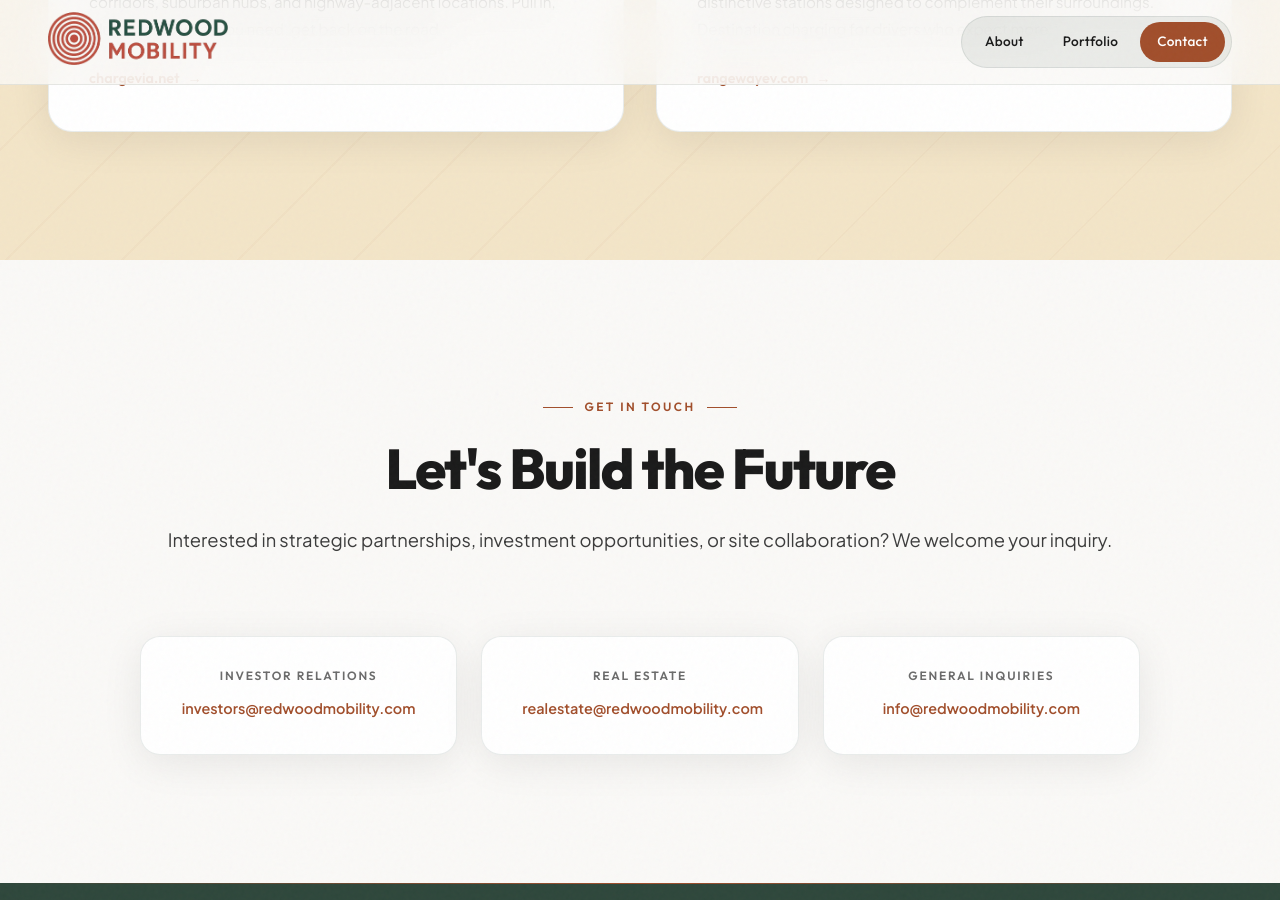
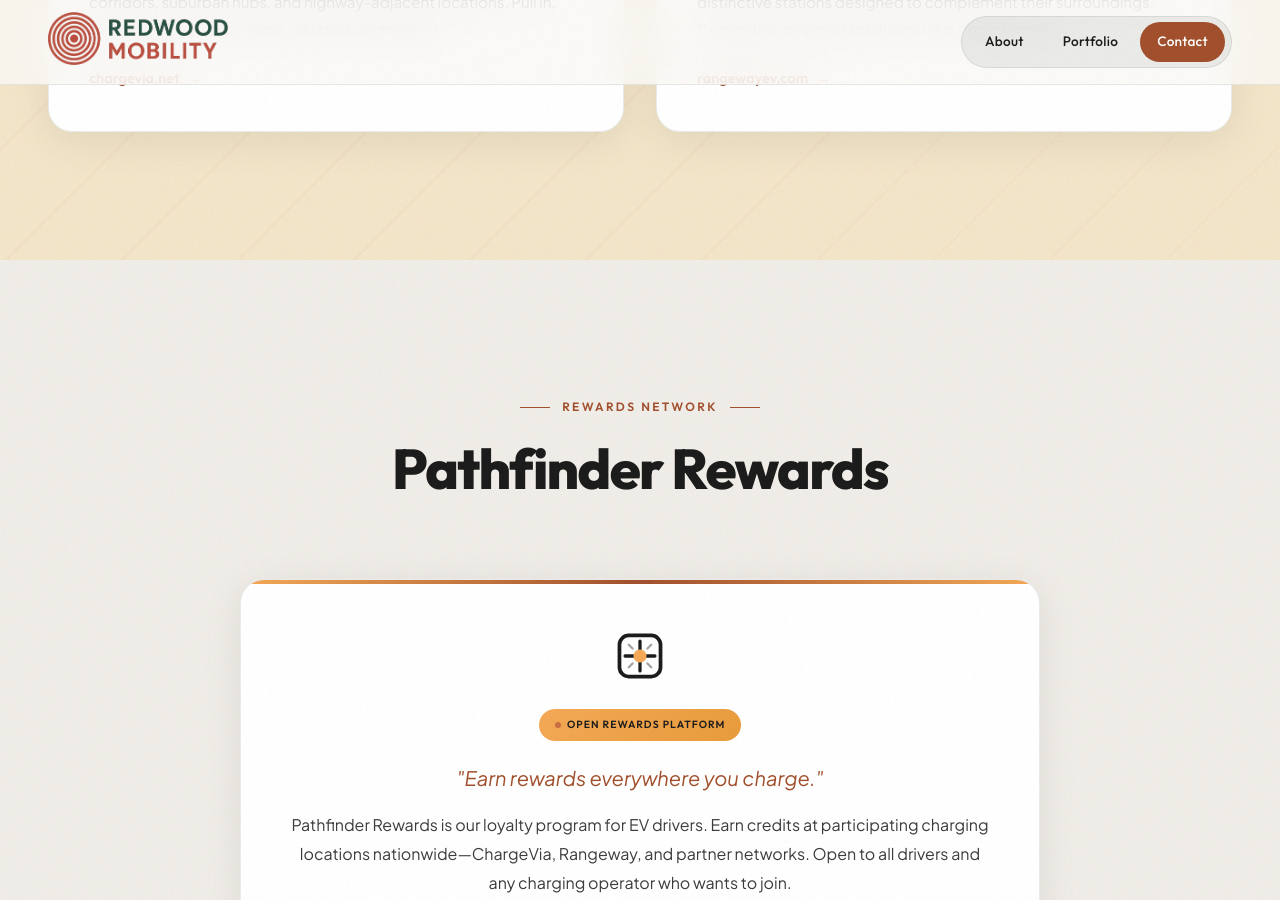
Before and after one commit to Redwood-Mobility/redwood-pages, a Jekyll site: the page built from index.html, in a window 1280 px wide and 900 px high, scrolled down 2954 px. Built offline with Jekyll 4.4.1, drawn with Linux system fonts in a browser that asks for light colours; some of the changed text lies outside the part shown.

Commit message:
Add Pathfinder Rewards section to main site
- Add new Pathfinder Rewards section between Portfolio and Contact
- Show as "Open Rewards Platform" distinct from operating brands
- Include For Drivers and For Partners feature highlights
- Add gold accent gradient matching Pathfinder branding
- Responsive styling for mobile

🤖 Generated with [Claude Code](https://claude.com/claude-code)

Co-Authored-By: Claude Opus 4.5 <noreply@anthropic.com>

```diff
--- a/assets/css/main.css
+++ b/assets/css/main.css
@@ -974,6 +974,119 @@ nav.scrolled {
     transform: translateX(6px);
 }
 
+/* ===== Pathfinder Section ===== */
+.pathfinder {
+    padding: var(--section-padding) 3rem;
+    background: var(--bg-tertiary);
+    position: relative;
+}
+
+.pathfinder-container {
+    max-width: var(--container-max);
+    margin: 0 auto;
+}
+
+.pathfinder-content {
+    max-width: 800px;
+    margin: 0 auto;
+}
+
+.pathfinder-card {
+    background: var(--card-bg);
+    border-radius: 24px;
+    padding: 3rem;
+    border: 1px solid var(--card-border);
+    box-shadow: var(--card-shadow);
+    text-align: center;
+    position: relative;
+    overflow: hidden;
+}
+
+.pathfinder-card::before {
+    content: '';
+    position: absolute;
+    top: 0;
+    left: 0;
+    right: 0;
+    height: 4px;
+    background: linear-gradient(90deg, #f4a855, var(--redwood-copper), #f4a855);
+}
+
+.pathfinder-logo {
+    display: flex;
+    justify-content: center;
+    margin-bottom: 1.5rem;
+    color: var(--text-primary);
+}
+
+.pathfinder-logo svg {
+    width: 56px;
+    height: 56px;
+}
+
+.brand-tag-platform {
+    background: linear-gradient(135deg, #f4a855 0%, #e89b3a 100%);
+    color: #1a1a1a;
+}
+
+.pathfinder-tagline {
+    font-size: 1.25rem;
+    font-style: italic;
+    color: var(--redwood-copper);
+    margin-bottom: 1rem;
+}
+
+.pathfinder-description {
+    font-size: 1rem;
+    line-height: 1.8;
+    color: var(--text-secondary);
+    margin-bottom: 2rem;
+}
+
+.pathfinder-features {
+    display: grid;
+    grid-template-columns: repeat(2, 1fr);
+    gap: 1.5rem;
+    margin-bottom: 2rem;
+    text-align: left;
+}
+
+.pathfinder-feature {
+    padding: 1rem 1.25rem;
+    background: var(--bg-secondary);
+    border-radius: 12px;
+}
+
+.feature-label {
+    display: block;
+    font-family: var(--font-display);
+    font-size: 0.75rem;
+    font-weight: 600;
+    text-transform: uppercase;
+    letter-spacing: 0.1em;
+    color: var(--redwood-copper);
+    margin-bottom: 0.35rem;
+}
+
+.feature-text {
+    font-size: 0.9rem;
+    color: var(--text-secondary);
+}
+
+.pathfinder-card .portfolio-link {
+    display: inline-flex;
+}
+
+@media (max-width: 768px) {
+    .pathfinder-features {
+        grid-template-columns: 1fr;
+    }
+
+    .pathfinder-card {
+        padding: 2rem;
+    }
+}
+
 /* ===== Contact Section ===== */
 .contact {
     padding: var(--section-padding) 3rem;
--- a/index.html
+++ b/index.html
@@ -157,6 +157,43 @@ description: Building premium electric vehicle charging infrastructure across Am
     </div>
 </section>
 
+<!-- Pathfinder Rewards -->
+<section class="pathfinder" id="pathfinder">
+    <div class="pathfinder-container">
+        <div class="section-header reveal">
+            <span class="section-eyebrow">Rewards Network</span>
+            <h2 class="section-title">Pathfinder Rewards</h2>
+        </div>
+
+        <div class="pathfinder-content reveal">
+            <div class="pathfinder-card">
+                <div class="pathfinder-logo">
+                    <svg xmlns="http://www.w3.org/2000/svg" width="56" height="56" viewBox="0 0 60 60">
+                        <rect x="8" y="8" width="44" height="44" rx="10" ry="10" stroke="currentColor" stroke-width="4" fill="none"/>
+                        <path d="M30 14 L30 23 M30 37 L30 46 M14 30 L23 30 M37 30 L46 30" stroke="currentColor" stroke-width="3.5" stroke-linecap="round"/>
+                        <path d="M18 18 L22 22 M38 38 L42 42 M42 18 L38 22 M22 38 L18 42" stroke="currentColor" stroke-width="2.5" stroke-linecap="round" opacity="0.4"/>
+                        <circle cx="30" cy="30" r="7" fill="#f4a855"/>
+                    </svg>
+                </div>
+                <span class="brand-tag brand-tag-platform">Open Rewards Platform</span>
+                <p class="pathfinder-tagline">"Earn rewards everywhere you charge."</p>
+                <p class="pathfinder-description">Pathfinder Rewards is our loyalty program for EV drivers. Earn credits at participating charging locations nationwide—ChargeVia, Rangeway, and partner networks. Open to all drivers and any charging operator who wants to join.</p>
+                <div class="pathfinder-features">
+                    <div class="pathfinder-feature">
+                        <span class="feature-label">For Drivers</span>
+                        <span class="feature-text">Free membership, earn credits on every charge</span>
+                    </div>
+                    <div class="pathfinder-feature">
+                        <span class="feature-label">For Partners</span>
+                        <span class="feature-text">Open to any CPO, hotel, retail, or restaurant</span>
+                    </div>
+                </div>
+                <a href="https://pathfinderrewards.com" class="portfolio-link" target="_blank" rel="noopener noreferrer">pathfinderrewards.com</a>
+            </div>
+        </div>
+    </div>
+</section>
+
 <!-- Contact -->
 <section class="contact" id="contact">
     <div class="contact-container">
```
